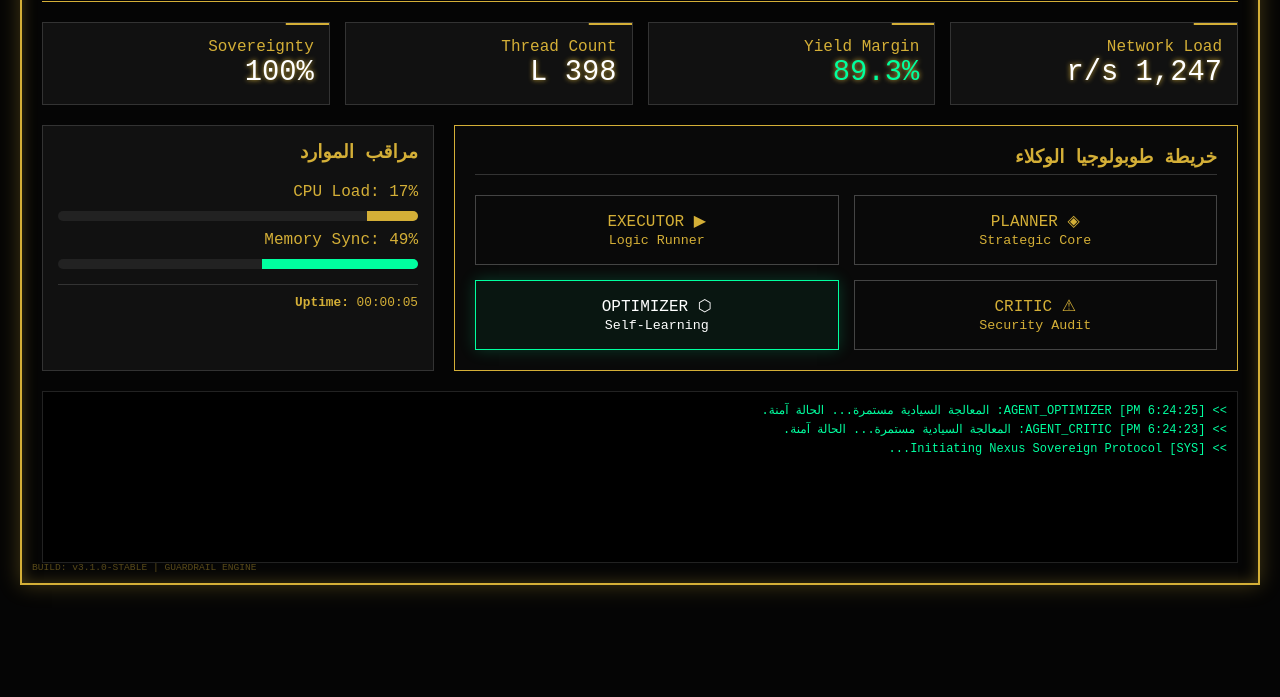
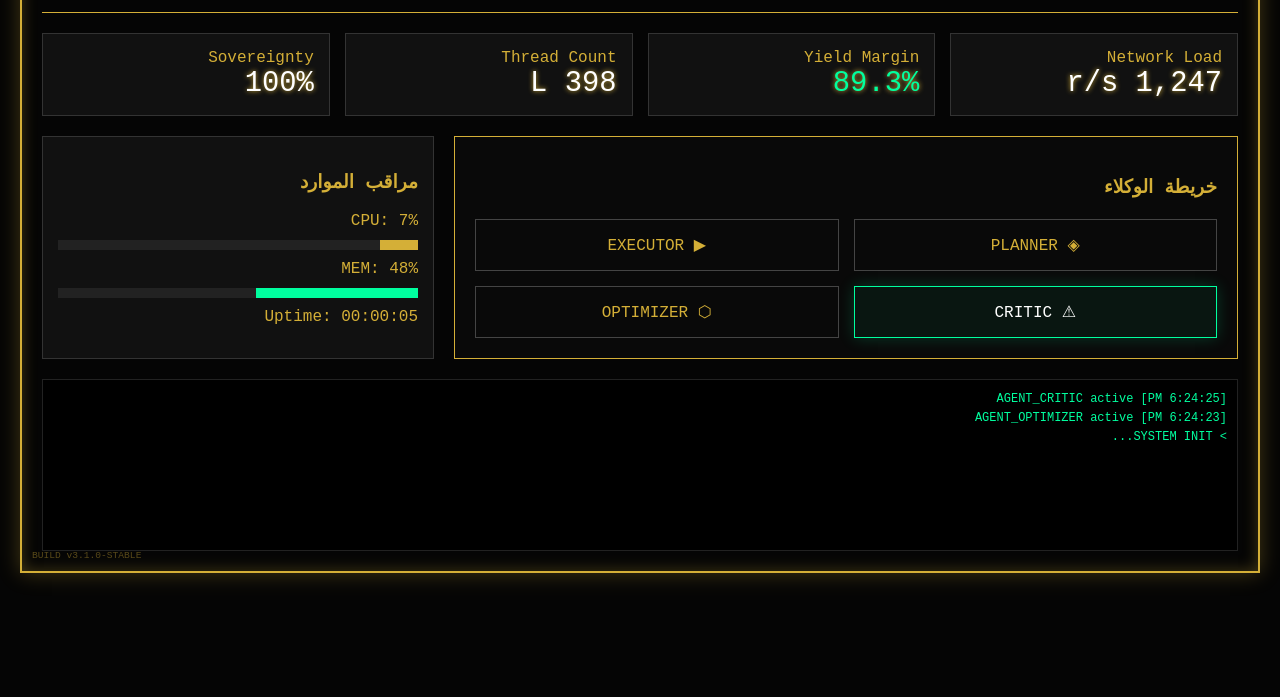
Before and after one commit to GuardrailEngine/nexus-v3.1-core, a plain HTML site: page index.html in a window 1280 px wide. Shown: the part 103-800 px from the top of the page. Drawn offline with Linux system fonts and the light colour scheme.

Commit message:
Refactor HTML and CSS for improved structure

```diff
--- a/index.html
+++ b/index.html
@@ -3,49 +3,150 @@
 <head>
     <meta charset="UTF-8">
     <title>NEXUS v3.1 | Sovereign Command Center</title>
+
     <style>
-        :root { --gold: #d4af37; --black: #050505; --green: #00ff9f; --dim-gold: rgba(212, 175, 55, 0.3); }
-        body { background: var(--black); color: var(--gold); font-family: 'Courier New', monospace; margin: 0; padding: 20px; overflow-x: hidden; }
+        :root {
+            --gold: #d4af37;
+            --black: #050505;
+            --green: #00ff9f;
+            --dim-gold: rgba(212, 175, 55, 0.3);
+        }
 
-        .main-frame { border: 2px solid var(--gold); padding: 20px; box-shadow: inset 0 0 15px var(--dim-gold), 0 0 20px var(--dim-gold); position: relative; }
+        body {
+            background: var(--black);
+            color: var(--gold);
+            font-family: 'Courier New', monospace;
+            margin: 0;
+            padding: 20px;
+            overflow-x: hidden;
+        }
 
-        /* الهيدر المحسن */
-        header { display: flex; justify-content: space-between; align-items: center; border-bottom: 1px solid var(--gold); padding-bottom: 15px; margin-bottom: 20px; }
-        .sys-status { font-size: 0.8rem; text-align: left; color: var(--green); }
+        .main-frame {
+            border: 2px solid var(--gold);
+            padding: 20px;
+            box-shadow: inset 0 0 15px var(--dim-gold), 0 0 20px var(--dim-gold);
+            position: relative;
+        }
 
-        /* الشبكة الإحصائية */
-        .stats-grid { display: grid; grid-template-columns: repeat(4, 1fr); gap: 15px; margin-bottom: 20px; }
-        .stat-card { background: rgba(20, 20, 20, 0.8); border: 1px solid #333; padding: 15px; position: relative; overflow: hidden; }
-        .stat-card::after { content: ""; position: absolute; top: 0; left: 0; width: 100%; height: 2px; background: var(--gold); transform: translateX(-100%); animation: scan 3s infinite; }
-        @keyframes scan { 100% { transform: translateX(100%); } }
-        .val { display: block; font-size: 1.8rem; color: #fff; text-shadow: 0 0 5px var(--gold); }
+        header {
+            display: flex;
+            justify-content: space-between;
+            align-items: center;
+            border-bottom: 1px solid var(--gold);
+            padding-bottom: 15px;
+            margin-bottom: 20px;
+        }
 
-        /* مصفوفة البيانات والوكلاء */
-        .core-section { display: grid; grid-template-columns: 2fr 1fr; gap: 20px; }
-        .topology-box { border: 1px solid var(--gold); padding: 20px; background: rgba(10, 10, 10, 0.9); }
-        .agents-cluster { display: grid; grid-template-columns: 1fr 1fr; gap: 15px; margin-top: 20px; }
-        .agent { border: 1px solid #444; padding: 15px; text-align: center; position: relative; transition: 0.4s; }
-        .agent.active { border-color: var(--green); background: rgba(0, 255, 159, 0.05); color: #fff; box-shadow: 0 0 15px rgba(0, 255, 159, 0.2); }
+        .sys-status {
+            font-size: 0.8rem;
+            text-align: left;
+            color: var(--green);
+        }
 
-        /* وحدة الموارد */
-        .resource-monitor { background: #111; border: 1px solid #333; padding: 15px; }
-        .bar-container { background: #222; height: 10px; margin: 10px 0; border-radius: 5px; overflow: hidden; }
-        .bar-fill { height: 100%; background: var(--gold); width: 0%; transition: width 0.5s; }
+        .stats-grid {
+            display: grid;
+            grid-template-columns: repeat(4, 1fr);
+            gap: 15px;
+            margin-bottom: 20px;
+        }
 
-        /* السجل الأمني */
-        .terminal { background: #000; border: 1px solid #222; color: var(--green); padding: 10px; height: 150px; overflow-y: hidden; font-size: 0.75rem; margin-top: 20px; line-height: 1.6; }
+        .stat-card {
+            background: rgba(20, 20, 20, 0.8);
+            border: 1px solid #333;
+            padding: 15px;
+            position: relative;
+        }
 
-        .sovereign-mark { position: absolute; bottom: 10px; left: 10px; font-size: 0.6rem; opacity: 0.4; }
+        .val {
+            display: block;
+            font-size: 1.8rem;
+            color: #fff;
+            text-shadow: 0 0 5px var(--gold);
+        }
+
+        .core-section {
+            display: grid;
+            grid-template-columns: 2fr 1fr;
+            gap: 20px;
+        }
+
+        .topology-box {
+            border: 1px solid var(--gold);
+            padding: 20px;
+            background: rgba(10, 10, 10, 0.9);
+        }
+
+        .agents-cluster {
+            display: grid;
+            grid-template-columns: 1fr 1fr;
+            gap: 15px;
+            margin-top: 20px;
+        }
+
+        .agent {
+            border: 1px solid #444;
+            padding: 15px;
+            text-align: center;
+            transition: 0.3s;
+        }
+
+        .agent.active {
+            border-color: var(--green);
+            background: rgba(0, 255, 159, 0.05);
+            box-shadow: 0 0 15px rgba(0, 255, 159, 0.2);
+            color: #fff;
+        }
+
+        .resource-monitor {
+            background: #111;
+            border: 1px solid #333;
+            padding: 15px;
+        }
+
+        .bar-container {
+            background: #222;
+            height: 10px;
+            margin: 10px 0;
+        }
+
+        .bar-fill {
+            height: 100%;
+            width: 0%;
+            transition: width 0.4s;
+        }
+
+        .terminal {
+            background: #000;
+            border: 1px solid #222;
+            color: var(--green);
+            padding: 10px;
+            height: 150px;
+            overflow-y: auto;
+            font-size: 0.75rem;
+            margin-top: 20px;
+            line-height: 1.6;
+        }
+
+        .sovereign-mark {
+            position: absolute;
+            bottom: 10px;
+            left: 10px;
+            font-size: 0.6rem;
+            opacity: 0.4;
+        }
     </style>
 </head>
+
 <body>
 
 <div class="main-frame">
+
     <header>
         <div>
-            <h1 style="margin:0; font-size: 1.5rem;">⚔️ NEXUS v3.1 CORE</h1>
-            <span style="font-size: 0.7rem; opacity: 0.7;">ENGINEERING SOVEREIGNTY ARCHITECTURE</span>
+            <h1 style="margin:0;">⚔️ NEXUS v3.1 CORE</h1>
+            <span style="font-size: 0.7rem;">ENGINEERING SOVEREIGNTY ARCHITECTURE</span>
         </div>
+
         <div class="sys-status">
             <div>STATUS: ENCRYPTED</div>
             <div>SIGNAL: STABLE [AES-256]</div>
@@ -53,77 +154,119 @@
     </header>
 
     <div class="stats-grid">
-        <div class="stat-card"><span>Network Load</span><span class="val">1,247 r/s</span></div>
+        <div class="stat-card"><span>Network Load</span><span class="val" id="net">1,247 r/s</span></div>
         <div class="stat-card"><span>Yield Margin</span><span class="val" style="color:var(--green)">89.3%</span></div>
         <div class="stat-card"><span>Thread Count</span><span class="val">398 L</span></div>
         <div class="stat-card"><span>Sovereignty</span><span class="val">100%</span></div>
     </div>
 
     <div class="core-section">
+
         <div class="topology-box">
-            <h3 style="margin-top:0; border-bottom: 1px solid #333; padding-bottom: 5px;">خريطة طوبولوجيا الوكلاء</h3>
+            <h3>خريطة الوكلاء</h3>
+
             <div class="agents-cluster">
-                <div class="agent" id="planner">◈ PLANNER<br><small>Strategic Core</small></div>
-                <div class="agent" id="executor">▶ EXECUTOR<br><small>Logic Runner</small></div>
-                <div class="agent" id="critic">⚠ CRITIC<br><small>Security Audit</small></div>
-                <div class="agent" id="optimizer">⬡ OPTIMIZER<br><small>Self-Learning</small></div>
+                <div class="agent" id="planner">◈ PLANNER</div>
+                <div class="agent" id="executor">▶ EXECUTOR</div>
+                <div class="agent" id="critic">⚠ CRITIC</div>
+                <div class="agent" id="optimizer">⬡ OPTIMIZER</div>
             </div>
         </div>
 
         <div class="resource-monitor">
-            <h3 style="margin-top:0;">مراقب الموارد</h3>
-            <div>CPU Load: <span id="cpu-val">0%</span></div>
-            <div class="bar-container"><div id="cpu-bar" class="bar-fill"></div></div>
+            <h3>مراقب الموارد</h3>
 
-            <div>Memory Sync: <span id="mem-val">0%</span></div>
-            <div class="bar-container"><div id="mem-bar" class="bar-fill" style="background: var(--green)"></div></div>
+            CPU: <span id="cpu-val">0%</span>
+            <div class="bar-container">
+                <div id="cpu-bar" class="bar-fill" style="background:var(--gold)"></div>
+            </div>
 
-            <div style="margin-top: 15px; font-size: 0.8rem; border-top: 1px solid #333; padding-top: 10px;">
-                <strong>Uptime:</strong> <span id="uptime">00:00:00</span>
+            MEM: <span id="mem-val">0%</span>
+            <div class="bar-container">
+                <div id="mem-bar" class="bar-fill" style="background:var(--green)"></div>
+            </div>
+
+            <div style="margin-top:10px;">
+                Uptime: <span id="uptime">00:00:00</span>
             </div>
         </div>
+
     </div>
 
     <div class="terminal" id="term">
-        <div>>> [SYS] Initiating Nexus Sovereign Protocol...</div>
+        <div>> SYSTEM INIT...</div>
     </div>
 
-    <div class="sovereign-mark">BUILD: v3.1.0-STABLE | GUARDRAIL ENGINE</div>
+    <div class="sovereign-mark">BUILD v3.1.0-STABLE</div>
 </div>
 
 <script>
-    const agents = ['planner', 'executor', 'critic', 'optimizer'];
-    const term = document.getElementById('term');
-    let startTime = Date.now();
+const agents = ["planner","executor","critic","optimizer"];
+const term = document.getElementById("term");
 
-    // تحديث الموارد والوقت
-    setInterval(() => {
-        // الوقت
-        let diff = Math.floor((Date.now() - startTime) / 1000);
-        let h = Math.floor(diff / 3600).toString().padStart(2, '0');
-        let m = Math.floor((diff % 3600) / 60).toString().padStart(2, '0');
-        let s = (diff % 60).toString().padStart(2, '0');
-        document.getElementById('uptime').textContent = `${h}:${m}:${s}`;
+let startTime = Date.now();
+let currentActive = null;
 
-        // الموارد
-        let cpu = Math.floor(Math.random() * 15) + 5;
-        let mem = Math.floor(Math.random() * 10) + 40;
-        document.getElementById('cpu-val').textContent = cpu + '%';
-        document.getElementById('cpu-bar').style.width = cpu + '%';
-        document.getElementById('mem-val').textContent = mem + '%';
-        document.getElementById('mem-bar').style.width = mem + '%';
-    }, 1000);
+/* =========================
+   LOG SYSTEM (FIXED)
+========================= */
+function log(message) {
+    const div = document.createElement("div");
+    div.textContent = message;
 
-    // محاكاة نشاط الوكلاء والسجلات
-    setInterval(() => {
-        agents.forEach(a => document.getElementById(a).classList.remove('active'));
-        let active = agents[Math.floor(Math.random() * agents.length)];
-        document.getElementById(active).classList.add('active');
+    term.prepend(div);
 
-        let log = document.createElement('div');
-        log.textContent = `>> [${new Date().toLocaleTimeString()}] AGENT_${active.toUpperCase()}: المعالجة السيادية مستمرة... الحالة آمنة.`;
-        term.prepend(log);
-    }, 2000);
+    // prevent memory leak
+    if (term.children.length > 50) {
+        term.removeChild(term.lastChild);
+    }
+}
+
+/* =========================
+   RESOURCE LOOP
+========================= */
+function updateResources() {
+    const cpu = Math.floor(Math.random() * 15) + 5;
+    const mem = Math.floor(Math.random() * 10) + 40;
+
+    document.getElementById("cpu-val").textContent = cpu + "%";
+    document.getElementById("cpu-bar").style.width = cpu + "%";
+
+    document.getElementById("mem-val").textContent = mem + "%";
+    document.getElementById("mem-bar").style.width = mem + "%";
+
+    let diff = Math.floor((Date.now() - startTime) / 1000);
+
+    let h = String(Math.floor(diff / 3600)).padStart(2,'0');
+    let m = String(Math.floor((diff % 3600) / 60)).padStart(2,'0');
+    let s = String(diff % 60).padStart(2,'0');
+
+    document.getElementById("uptime").textContent = `${h}:${m}:${s}`;
+}
+
+/* =========================
+   AGENT SYSTEM
+========================= */
+function updateAgents() {
+    agents.forEach(a =>
+        document.getElementById(a).classList.remove("active")
+    );
+
+    const next = agents[Math.floor(Math.random() * agents.length)];
+
+    if (currentActive !== next) {
+        currentActive = next;
+        document.getElementById(next).classList.add("active");
+
+        log(`[${new Date().toLocaleTimeString()}] AGENT_${next.toUpperCase()} active`);
+    }
+}
+
+/* =========================
+   LOOPS (CONTROLLED)
+========================= */
+setInterval(updateResources, 1000);
+setInterval(updateAgents, 2000);
 </script>
 
 </body>
```
